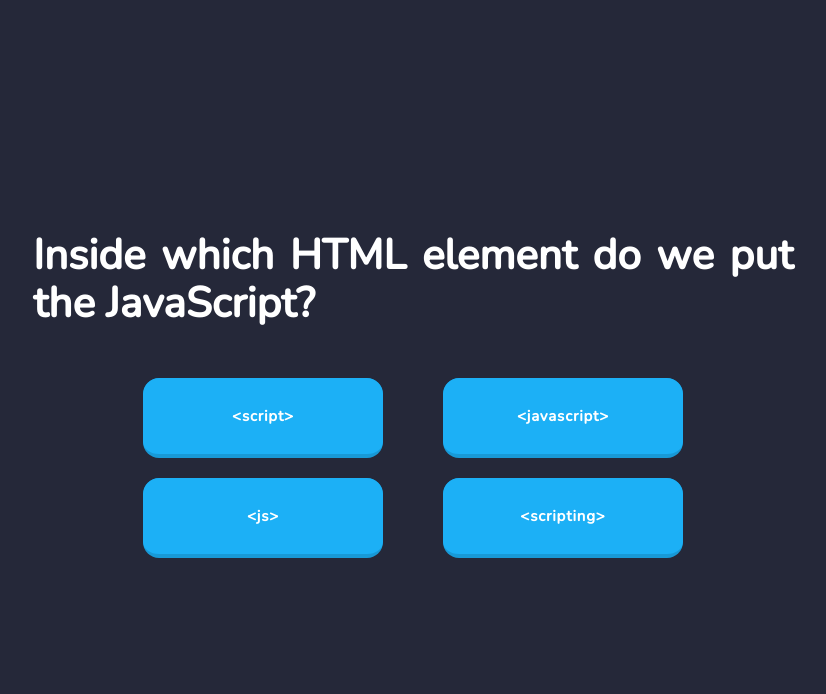
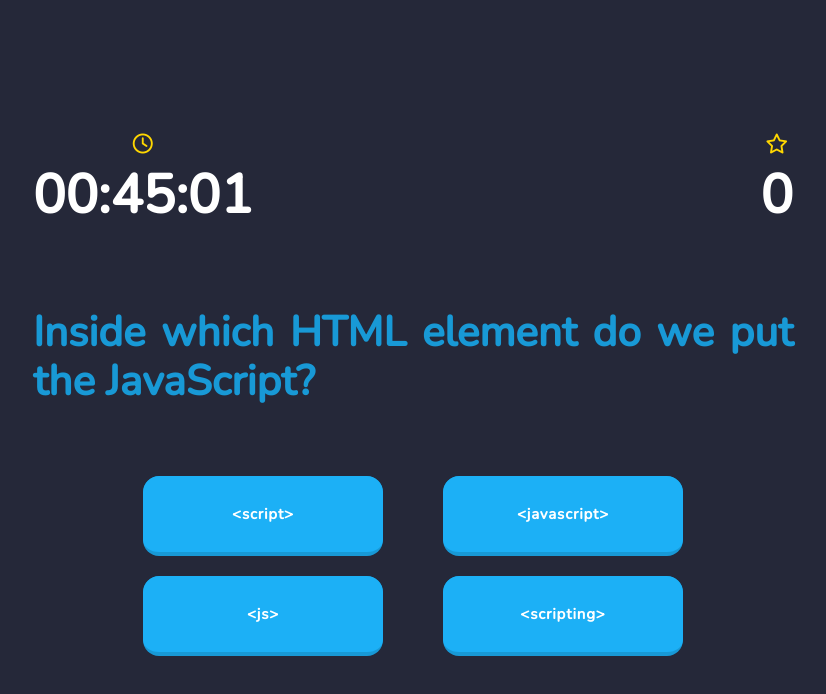
Before and after one commit to bnGil/quiz-game, a plain HTML site: page game.html in a window 1280 px wide. Shown: the whole page, without its empty margins (227-1053 px from the left). Drawn offline with nearby package versions, Linux system fonts and the light colour scheme.

Commit message:
added score feature for a correct answer

```diff
--- a/css/game.css
+++ b/css/game.css
@@ -11,6 +11,7 @@
   display: flex;
   flex-direction: column;
   align-items: center;
+  height: 70%;
 }
 
 .btn-grid {
@@ -26,17 +27,18 @@
 .choice-prefix {
   padding: 1.5rem 2.5rem;
   background-color: var(--prim-color);
-  color: white;
+  color: var(--sec-color);
 }
 
 .choice-text {
   padding: 1.5rem;
-  color: #fff;
+  color: var(--sec-color);
 }
 
 #question {
-  color: #fff;
+  color: var(--sec-color);
   text-align: justify;
+  margin-bottom: 6rem;
 }
 
 .correct {
@@ -49,6 +51,27 @@
   transition: all 0.7s;
 }
 
+#hud-container {
+  width: 100%;
+  display: flex;
+  justify-content: space-between;
+  margin-bottom: auto;
+}
+
+#hud-container h1 {
+  margin-top: 1rem;
+}
+
+#hud-container i {
+  color: gold;
+}
+
+.hud-item {
+  display: flex;
+  flex-direction: column;
+  align-items: center;
+}
+
 @media (max-width: 768px) {
   .btn-grid {
     display: flex;
--- a/game.html
+++ b/game.html
@@ -10,6 +10,10 @@
       href="https://fonts.googleapis.com/css2?family=Josefin+Sans:wght@400;700&family=Lato:wght@300&family=Nunito:wght@200;300;400;500&display=swap"
       rel="stylesheet"
     />
+    <script
+      src="https://kit.fontawesome.com/c09d2bc74f.js"
+      crossorigin="anonymous"
+    ></script>
     <link rel="stylesheet" href="/css/normalize.css" />
     <link rel="stylesheet" href="/css/style.css" />
     <link rel="stylesheet" href="/css/game.css" />
@@ -19,6 +23,16 @@
     <div class="container">
       <!-- <div id="game" class="justify-center flex-column"> -->
       <div id="game" class="">
+        <div id="hud-container">
+          <div class="hud-item">
+            <i class="fa-regular fa-clock fa-2x"></i>
+            <h1 id="timer">00:45:01</h1>
+          </div>
+          <div class="hud-item">
+            <i class="fa-regular fa-star fa-2x"></i>
+            <h1 id="score">0</h1>
+          </div>
+        </div>
         <h2 id="question">Choose the right answer</h2>
         <div class="btn-grid">
           <div class="choice-container btn">
--- a/game.js
+++ b/game.js
@@ -1,5 +1,6 @@
 const question = document.getElementById("question");
 const choices = Array.from(document.getElementsByClassName("choice-text")); //convert node list to array
+const scoreText = document.getElementById("score");
 
 let currentQuestion = {};
 let acceptingAnswers = false; //to make a delay after user answers a question
@@ -79,6 +80,10 @@ choices.forEach((choice) => {
       classToApply = "correct";
     }
 
+    if (classToApply === "correct") {
+      incrementScore(CORRECT_BONUS);
+    }
+
     selectedChoice.parentElement.classList.add(classToApply);
     //delay for getting a new question to show the answer's feedback
     setTimeout(() => {
@@ -88,4 +93,9 @@ choices.forEach((choice) => {
   });
 });
 
+incrementScore = (num) => {
+  score += num;
+  scoreText.innerText = score;
+};
+
 startGame();
```
